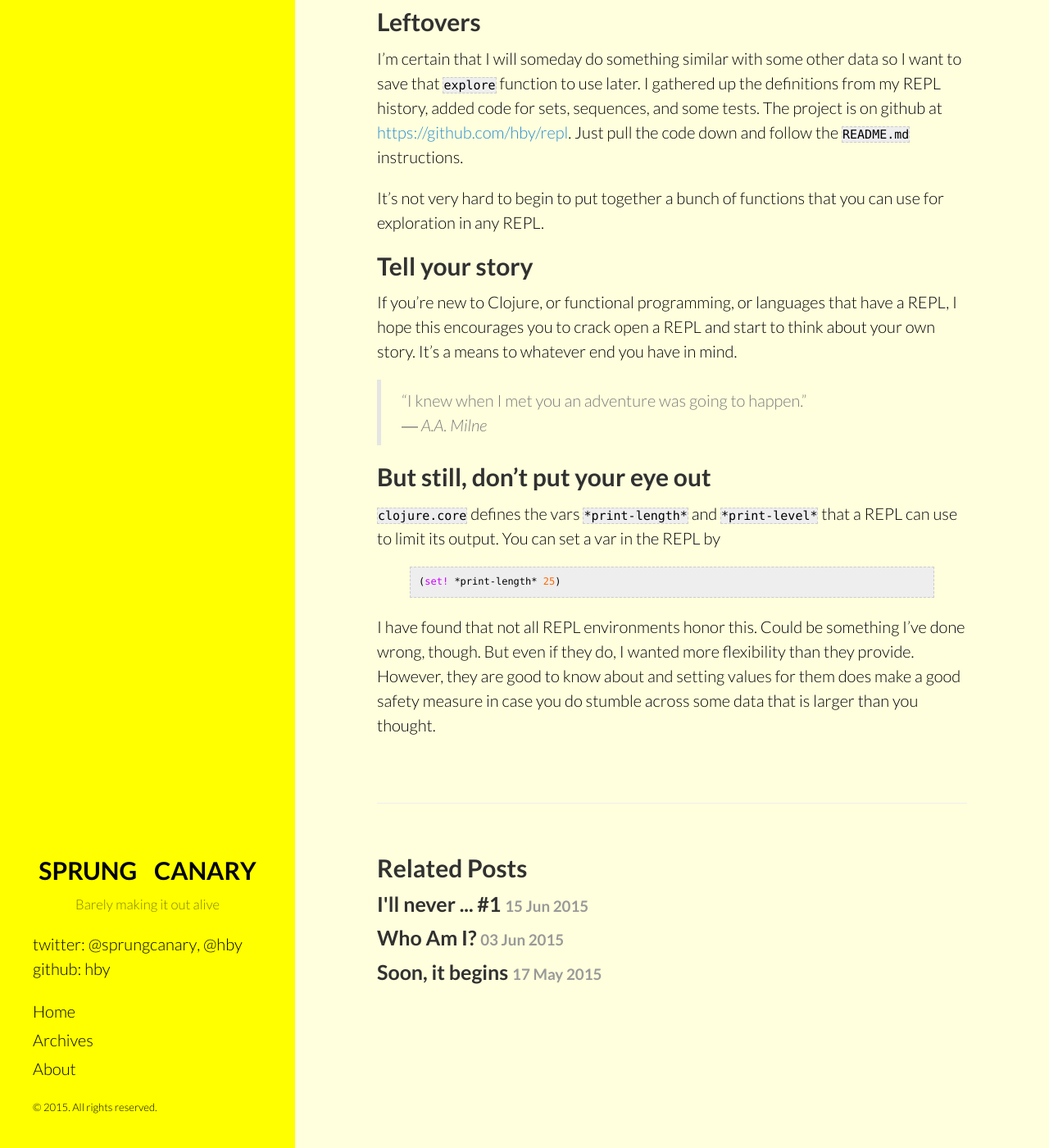
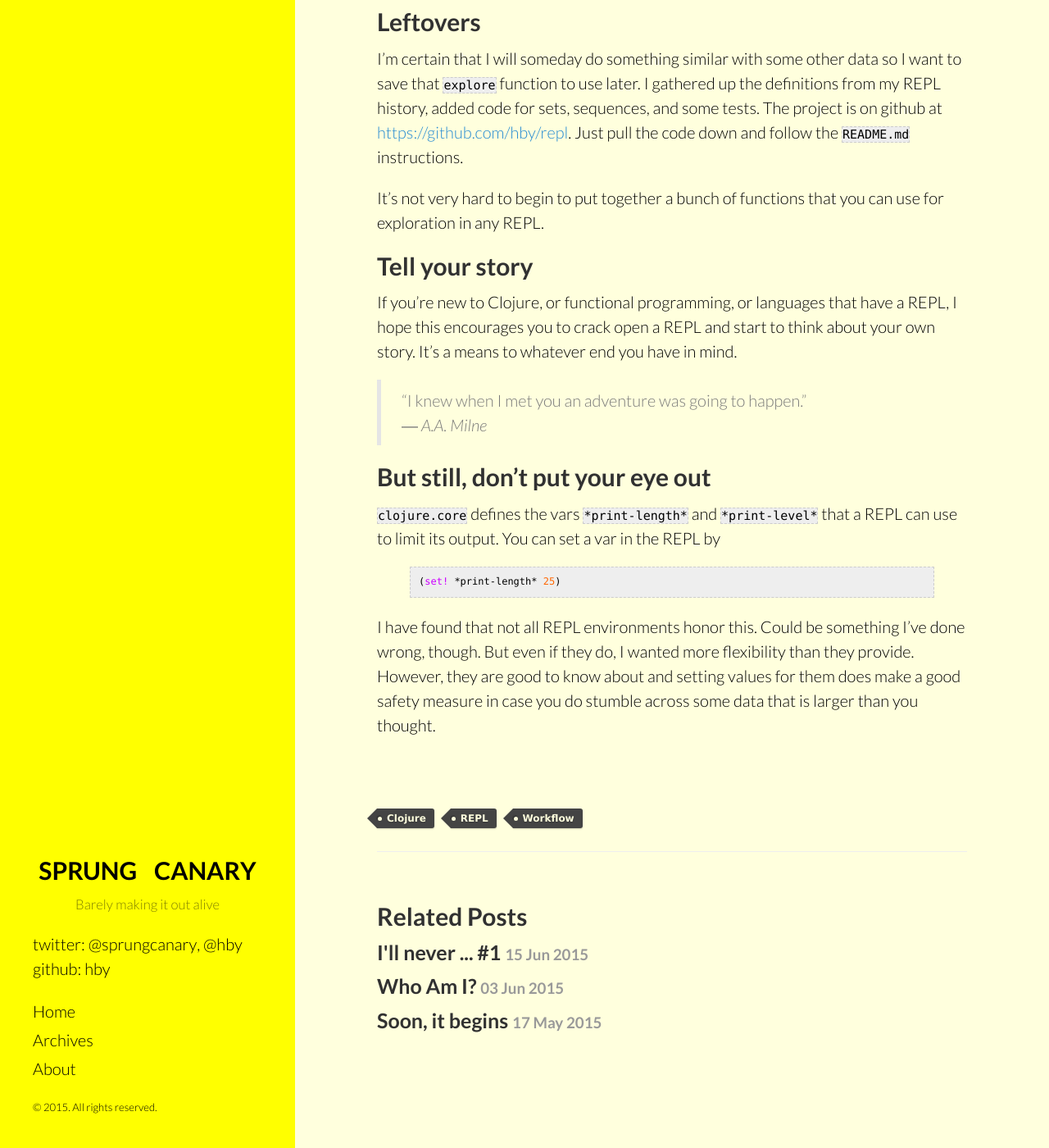
Before and after one commit to hby/hby.github.io, a Jekyll site: the page built from _posts/2015-11-29-a-repl-story.md, in a window 1280 px wide and 1400 px high, scrolled down 13011 px. Shown: the whole window at 82% size. Built offline with Jekyll 4.4.1, drawn with Linux system fonts in a browser that asks for light colours; Markdown is read by kramdown in place of the engine named in the settings; comment, search, counter and statistics services are not loaded.

Commit message:
Added tags and a clojure-only feed.

```diff
--- a/_layouts/post.html
+++ b/_layouts/post.html
@@ -1,12 +1,32 @@
 ---
 layout: default
 ---
+
+{% assign post = page %}
+{% if post.tags.size > 0 %}
+{% capture tags_content %}{% endcapture %}
+{% for post_tag in post.tags %}
+{% for data_tag in site.data.tags %}
+{% if data_tag.slug == post_tag %}
+{% assign tag = data_tag %}
+{% endif %}
+{% endfor %}
+{% if tag %}
+{% capture tags_content_temp %}{{ tags_content }}<a href="/tags/{{ tag.slug }}/">{{ tag.name }}</a> {% endcapture %}
+{% assign tags_content = tags_content_temp %}
+{% endif %}
+{% endfor %}
+{% else %}
+{% assign tags_content = '' %}
+{% endif %}
 
 <div class="post">
   <h1 class="post-title">{{ page.title }}{% if page.series %} <span class="series-label"> (a series)</span>{% endif %}</h1>
   <span class="post-date">{{ page.date | date_to_string }}</span>
   {{ content }}
 </div>
+
+<p class="tags">{{ tags_content }}</p>
 
 {% include disqus.html %}
 
--- a/_posts/2015-11-29-a-repl-story.md
+++ b/_posts/2015-11-29-a-repl-story.md
@@ -2,6 +2,7 @@
 layout: post
 title: A REPL Story
 comments: true
+tags: [clojure, repl, workflow]
 ---
 
 My apologies to Jean Shepherd.
--- a/public/css/poole.css
+++ b/public/css/poole.css
@@ -454,3 +454,56 @@ a.pagination-item:hover {
     border-bottom-right-radius: 4px;
   }
 }
+
+.tags a {
+  display: inline-block;
+  height: 24px;
+  line-height: 24px;
+  position: relative;
+  margin: 0 16px 8px 0;
+  padding: 0 10px 0 12px;
+  background: #444;
+  -webkit-border-bottom-right-radius: 3px;
+  border-bottom-right-radius: 3px;
+  -webkit-border-top-right-radius: 3px;
+  border-top-right-radius: 3px;
+  -webkit-box-shadow: 0 1px 2px rgba(0,0,0,0.2);
+  box-shadow: 0 1px 2px rgba(0,0,0,0.2);
+  color: #ffd;
+  font-size: 12px;
+  font-family: "Lucida Grande","Lucida Sans Unicode",Verdana,sans-serif;
+  text-decoration: none;
+  text-shadow: 0 1px 2px rgba(0,0,0,0.2);
+  font-weight: bold;
+}
+
+.tags a:before {
+  content: "";
+  position: absolute;
+  top:0;
+  left: -12px;
+  width: 0;
+  height: 0;
+  border-color: transparent #444 transparent transparent;
+  border-style: solid;
+  border-width: 12px 12px 12px 0;
+}
+
+.tags a:after {
+  content: "";
+  position: absolute;
+  top: 10px;
+  left: 1px;
+  float: left;
+  width: 5px;
+  height: 5px;
+  -webkit-border-radius: 50%;
+  border-radius: 50%;
+  background: #ffd;
+  -webkit-box-shadow: -1px -1px 2px rgba(0,0,0,0.4);
+  box-shadow: -1px -1px 2px rgba(0,0,0,0.4);
+}
+
+.tags a:hover{background:#666;}
+
+.tags a:hover:before{border-color:transparent #666 transparent transparent;}
--- /dev/null
+++ b/tags/clojure/index.html
@@ -0,0 +1,5 @@
+---
+layout: tagpage
+tag: clojure
+tname: Clojure
+---
--- /dev/null
+++ b/tags/personal/index.html
@@ -0,0 +1,5 @@
+---
+layout: tagpage
+tag: personal
+tname: Personal
+---
--- /dev/null
+++ b/tags/repl/index.html
@@ -0,0 +1,5 @@
+---
+layout: tagpage
+tag: repl
+tname: REPL
+---
--- /dev/null
+++ b/tags/workflow/index.html
@@ -0,0 +1,5 @@
+---
+layout: tagpage
+tag: workflow
+tname: Workflow
+---
```
Also changed, not shown: _data/tags.yml (added, +11 -0 lines), _layouts/tagpage.html (added, +13 -0 lines), _posts/2015-06-03-Who-Am-I.md (+1 -0 lines), _posts/2015-06-15-ill-never-1.md (+1 -0 lines), atom_clojure.xml (added, +26 -0 lines).
